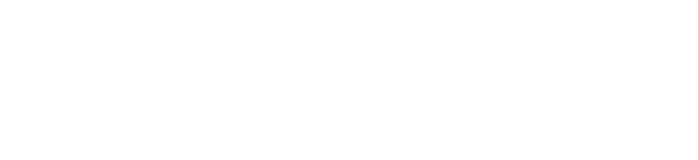
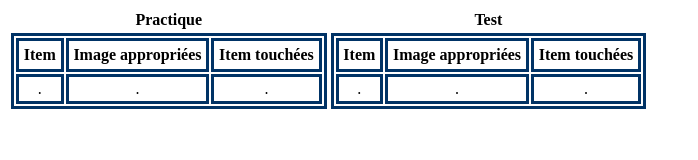
Before and after one commit to ProjetDeRechercheSurLecriture/oprime-montage, a website: page ui/report.reel/table-report.reel/table-report.html in a window 1280 px wide. Shown: the whole page, without its empty margins (0-698 px from the left). Drawn offline with Linux system fonts and the light colour scheme.

Commit message:
adding table formatting

```diff
--- a/ui/report.reel/table-report.reel/table-report.css
+++ b/ui/report.reel/table-report.reel/table-report.css
@@ -1,3 +1,22 @@
 .TableReport {
 
 }
+
+table.TableReport-bordered-table {
+	/*border-collapse: collapse;*/
+	border: 3px solid #003366;
+}
+
+.TableReport-bordered-table th {
+	border: 3px solid #003366;
+	padding: 0.3em;
+	text-align: center;
+	vertical-align: center;
+}
+
+.TableReport-bordered-table td {
+	border: 3px solid #003366;
+	padding: 0.2em;
+	text-align: center;
+	vertical-align: center;
+}
--- a/ui/report.reel/table-report.reel/table-report.html
+++ b/ui/report.reel/table-report.reel/table-report.html
@@ -16,6 +16,67 @@
 <body>
   <div data-montage-id="owner" class="TableReport">
 
+    <table>
+      <tr>
+        <th>
+          Practique
+        </th>
+        <th>
+          Test
+        </th>
+      </tr>
+      <tr>
+        <td>
+
+          <table class="TableReport-bordered-table">
+            <tbody>
+            <tr>
+              <th>Item
+              </th>
+              <th>Image appropriées
+              </th>
+              <th>Item touchées
+              </th>
+            </tr>
+            <tr>
+              <td>.
+              </td>
+              <td>.
+              </td>
+              <td>.
+              </td>
+            </tr>
+          </tbody>
+          </table>
+
+        </td>
+        <td>
+
+           <table  class="TableReport-bordered-table">
+            <tbody>
+            <tr>
+              <th>Item
+              </th>
+              <th>Image appropriées
+              </th>
+              <th>Item touchées
+              </th>
+            </tr>
+            <tr>
+              <td>.
+              </td>
+              <td>.
+              </td>
+              <td>.
+              </td>
+            </tr>
+          </tbody>
+          </table>
+
+        </td>
+      </tr>
+    </table>
+
   </div>
 </body>
 </html>
```
Lines whose indentation alone changed are shown as unchanged.
